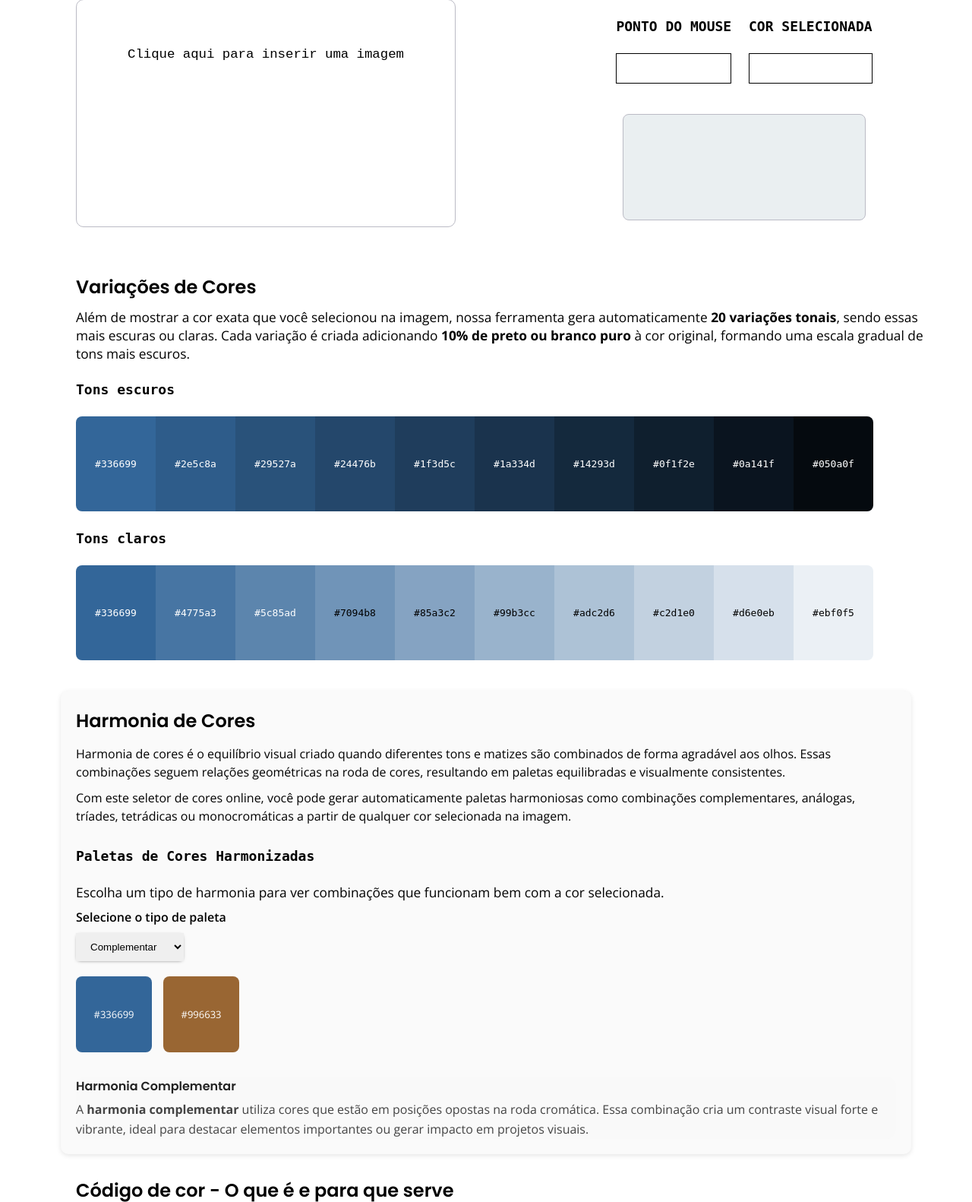
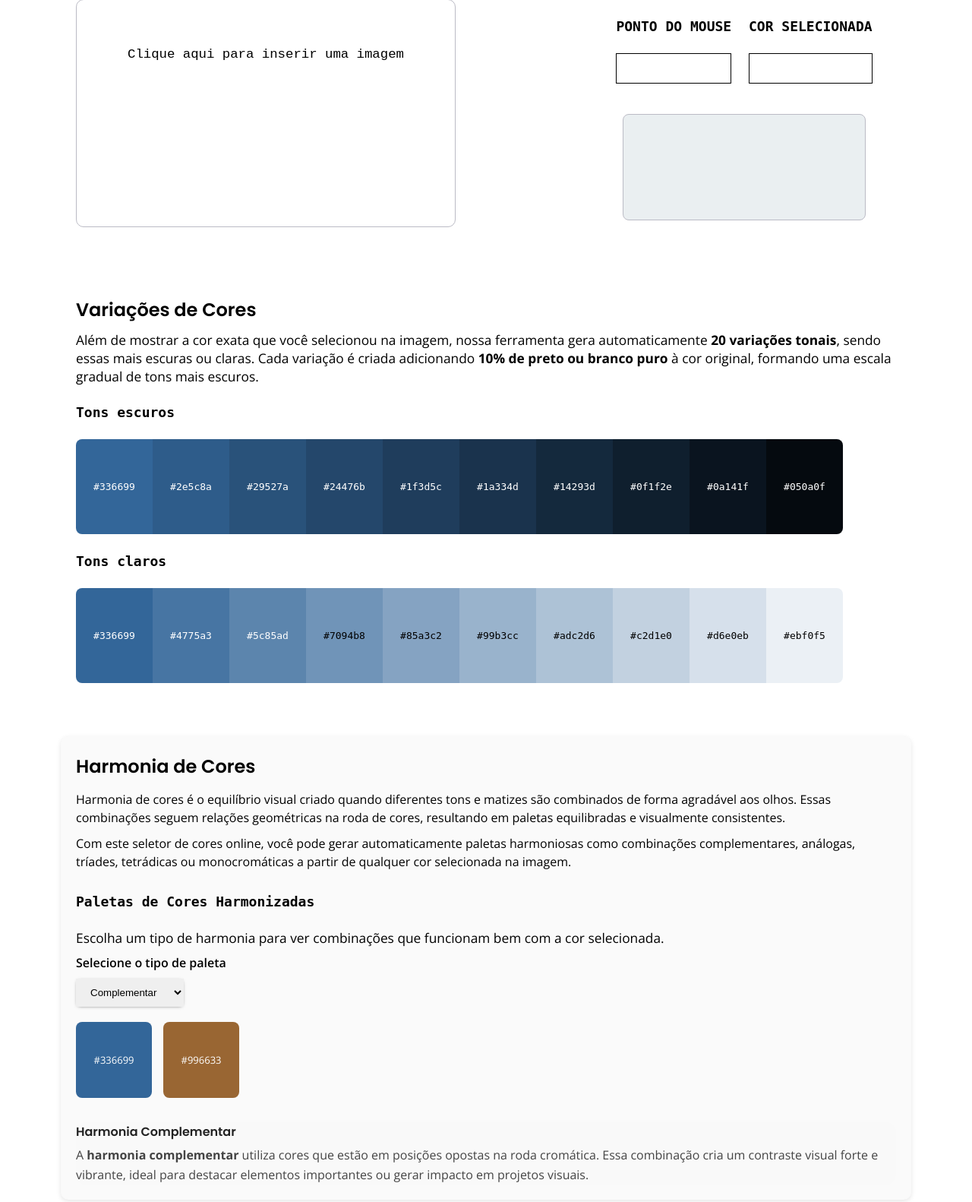
Before and after one commit to felpsilva/Projeto-seletor-de-codigo-de-cor, a PHP site: page / in a window 1280 px wide. Shown: the part 279-1861 px from the top of the page at 76% size. Run offline with PHP 8.4, Linux system fonts and the light colour scheme.

Commit message:
Ajustando merge da seção de variações

```diff
--- a/seletor2.0.css
+++ b/seletor2.0.css
@@ -370,7 +370,7 @@ body::-webkit-scrollbar-thumb {
 /* Variações de Cores */
 .variacoes {
   width: 100%;
-  margin: 30px 20px;
+  padding: 30px 20px;
 }
 
 .variacao-de-cores,
@@ -648,7 +648,7 @@ header nav {
   }
 
   .variacoes {
-    margin: 30px 0px;
+    padding: 30px 0px;
   }
 
   .variacao-de-cores,
```
